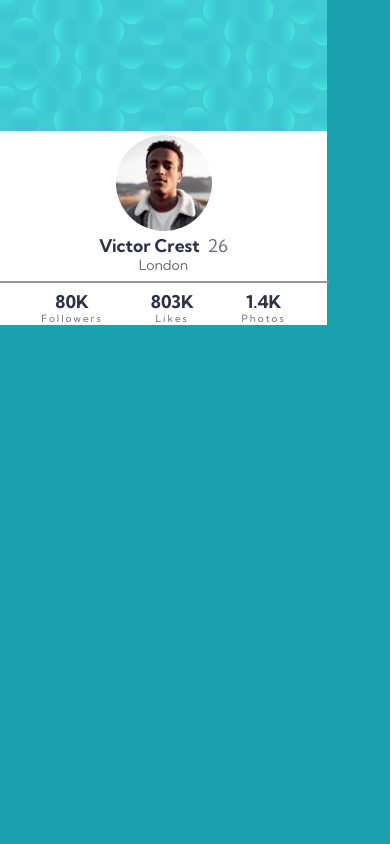
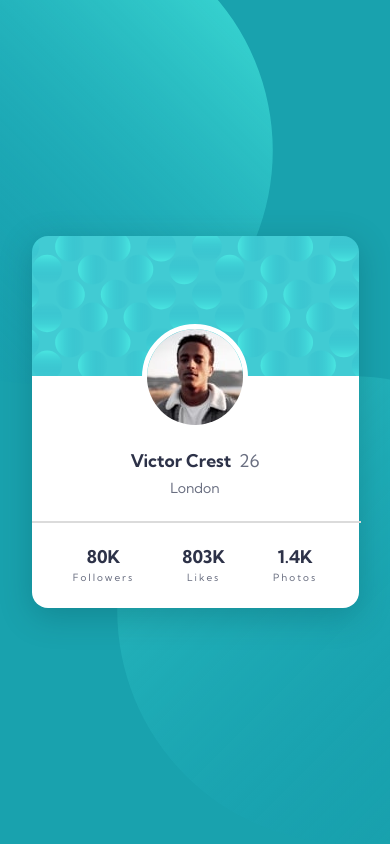
Before and after one commit to Scott1UP/profile-card, a plain HTML site: page index.html in a window 390 px wide. Drawn offline with Linux system fonts and the light colour scheme.

Commit message:
Desktop and mobile designs completed.

```diff
--- a/index.html
+++ b/index.html
@@ -6,40 +6,39 @@
   <link rel="icon" type="image/png" sizes="32x32" href="./images/favicon-32x32.png">
   <link href="https://fonts.googleapis.com/css?family=Kumbh+Sans:400,700" rel="stylesheet">
   <link rel="stylesheet" href="./styles.css">
-
   <title>Frontend Mentor | Profile card component</title>
 </head>
 <body>
-  <section class="card">
-    <img src="./images/bg-pattern-card.svg" alt="A blue circular patterned background">
+  <img src="./images/bg-pattern-top.svg" class="top" alt="A blue gradient circle">
+  <img src="./images/bg-pattern-bottom.svg" class="bottom" alt="Another blue gradient circle">
 
+  <section class="main-content">
+    <div class="card">
       <div class="content">
         <img src="./images/image-victor.jpg" class="profile" alt="Profile picture of Victor">
+        <div class="details">
           <div class="name-age">
             <h3>Victor Crest</h3>
             <h3 class="age">26</h3>
           </div>
           <p>London</p>
         </div>
-
+      </div>
       <hr>
-
       <div class="stats">
         <div class="stat-item">
           <h3>80K</h3>
           <p class="sm-title">Followers</p>
         </div>
-
         <div class="stat-item">
           <h3>803K</h3>
           <p class="sm-title">Likes</p>
         </div>
-
         <div class="stat-item">
           <h3>1.4K</h3>
           <p class="sm-title">Photos</p>
         </div>
-
+      </div>
     </div>
   </section>
 </body>
--- a/styles.css
+++ b/styles.css
@@ -4,6 +4,7 @@
     --primary-text: hsl(229, 23%, 23%);
     --dk-gray-blue: hsl(227, 10%, 46%);
     --dk-gray: hsl(0, 0%, 59%);
+    --white: white;
 }
 
 body, h1, h2, h3, h4, p,
@@ -28,22 +29,46 @@ p {
 }
 
 hr {
-    border: .5px solid var(--dk-gray);
+    border: .5px solid  hsl(0, 0%, 86%);;
     width: 100%;
 }
 
 /* Component styles */
+.top {
+    width: 120vw;
+    position: fixed;
+    top: -10%;
+    left: -50%;
+    z-index: -1;
+}
 
+.bottom {
+    width: 120vw;
+    position: fixed;
+    bottom: 0%;
+    right: -50%;
+    z-index: -1;
+}
+
+.main-content {
+    display: flex;
+    justify-content: center;
+    align-items: center;
+    min-height: 100vh;
+    min-height: 100svh;
+}
 .card {
     display: flex;
     flex-direction: column;
     width: 327px;
-
-    background-color: white;
+    border-radius: 16px;
+    background: var(--white) url("./images/bg-pattern-card.svg") no-repeat center top;
+    box-shadow: 0px 8px 32px rgba(1, 56, 62, 0.25);
+    z-index: 5;
 }
 
 .profile {
-    border: 4px solid white;
+    border: 5px solid var(--white);
     border-radius: 64px;
 }
 
@@ -52,8 +77,17 @@ hr {
     flex-direction: column;
     justify-content: center;
     align-items: center;
+
+    gap: 1.25rem;
+    padding: 5.5rem 0 1rem 0;
 }
 
+.details {
+    display: flex;
+    flex-direction: column;
+    align-items: center;
+    gap: .5rem;
+}
 .name-age {
     display: flex;
     gap: .5rem;
@@ -70,12 +104,14 @@ hr {
     flex-direction: row;
     justify-content: center;
     gap: 3rem;
+    padding: 1rem 1rem 1.5rem 1rem;
 }
 
 .stat-item {
     display: flex;
     flex-direction: column;
     align-items: center;
+    gap: .25rem;
 }
 
 .sm-title {
@@ -83,3 +119,21 @@ hr {
     letter-spacing: 2px;
     color: var(--dk-gray-blue);
 }
+
+@media screen and (min-width: 430px){
+    .top {
+        width: fit-content;
+        position: fixed;
+        top: -50%;
+        left: -16%;
+        z-index: -1;
+    }
+
+    .bottom {
+        width: fit-content;
+        position: fixed;
+        bottom: -60%;
+        right: -10%;
+        z-index: -1;
+    }
+}
```
Lines whose indentation alone changed are shown as unchanged.
